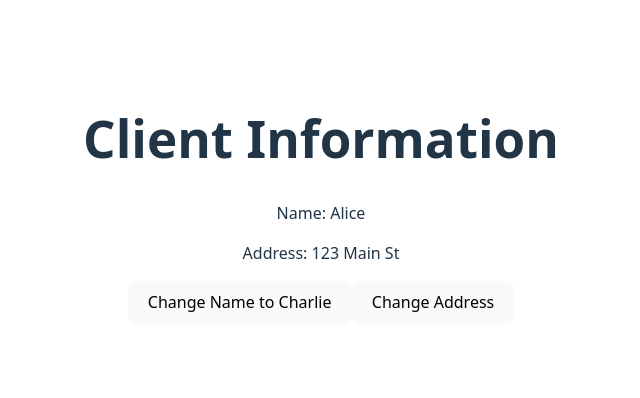
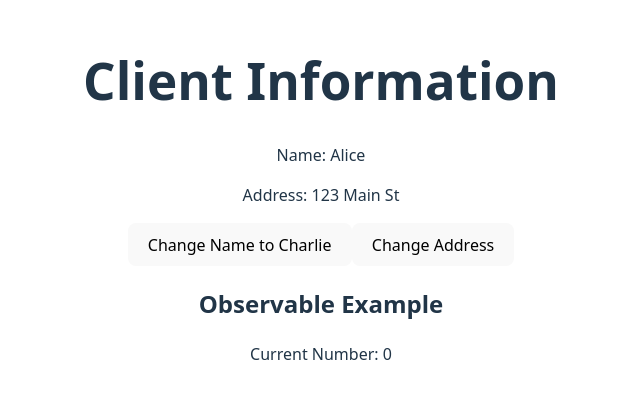
Before and after one commit to aguizzo/RxJsReact, a React (Vite) app: page / in a window 1280 px wide. Shown: the part 200-598 px from the top of the page, without its empty margins (319-959 px from the left). Built offline with nearby package versions, Linux system fonts and the light colour scheme.

Commit message:
feat: add ObservableExample component and useObservable hook for reactive data handling

```diff
--- a/src/App.tsx
+++ b/src/App.tsx
@@ -2,6 +2,7 @@ import "./App.css";
 import { Client } from "./utils/Client";
 import { useStateWithAccessors } from "./hooks/useStateWithAccesors";
 import { makeLoggingAccessors } from "./utils/accessorFactory";
+import ObservableExample from "./ObservableExample";
 
 function App() {
   const client = useStateWithAccessors<Client>(
@@ -17,13 +18,13 @@ function App() {
       <h1>Client Information</h1>
       <p>Name: {client.getName()}</p>
       <p>Address: {client.getAddress()}</p>
-
       <button onClick={() => client.setName("Charlie")}>
         Change Name to Charlie
       </button>
       <button onClick={() => client.setAddress("789 Pine St")}>
         Change Address
       </button>
+      <ObservableExample />
     </>
   );
 }
--- /dev/null
+++ b/src/ObservableExample.tsx
@@ -0,0 +1,23 @@
+import { delay, filter, from, map, mergeMap } from "rxjs";
+import { useObservable } from "./hooks/useObservable";
+import React from "react";
+
+let numbersObervable = from([1, 2, 3, 4, 5]);
+let squaredNumbers = numbersObervable.pipe(
+  filter((val) => val > 2),
+  mergeMap((val) => from([val]).pipe(delay(2000 * val))),
+  map((val) => val * val)
+);
+
+const ObservableExample = () => {
+  const [currentNumber, setCurrentNumber] = React.useState<number>(0);
+  useObservable(squaredNumbers, setCurrentNumber);
+
+  return (
+    <div>
+      <h2>Observable Example</h2>
+      <p>Current Number: {currentNumber}</p>
+    </div>
+  );
+};
+export default ObservableExample;
--- /dev/null
+++ b/src/hooks/useObservable.ts
@@ -0,0 +1,18 @@
+import { useEffect } from "react";
+import { Observable } from "rxjs";
+
+const useObservable = <T>(
+  observable: Observable<T>,
+  setter: (value: T) => void
+) => {
+  useEffect(() => {
+    const subscription = observable.subscribe((value) => {
+      setter(value);
+    });
+
+    return () => {
+      subscription.unsubscribe();
+    };
+  }, [observable, setter]);
+};
+export { useObservable };
```
